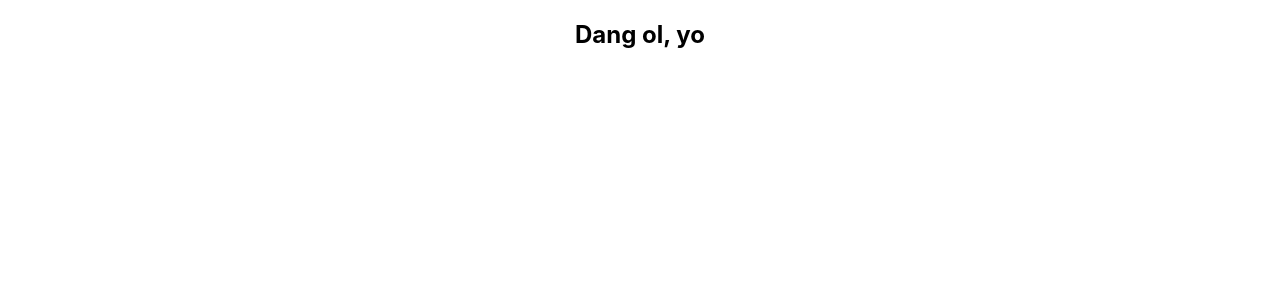
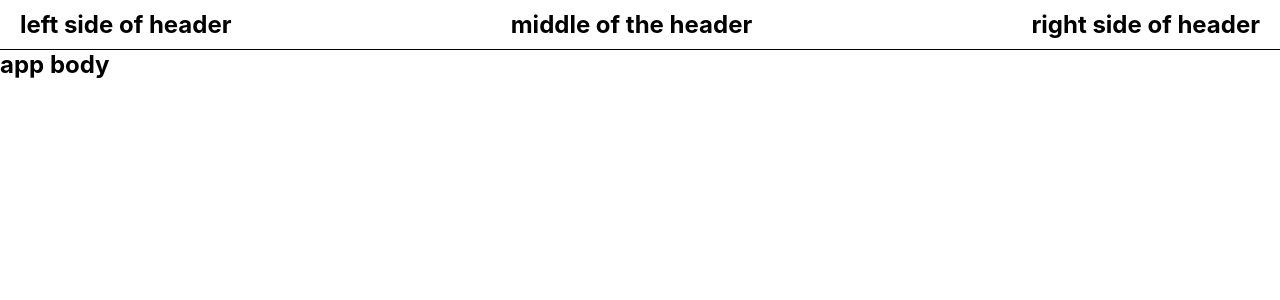
Before and after one commit to arn-foto/P33P, a React (Create React App) app: page / in a window 1280 px wide. Shown: the top 300 px of the page. Built offline with nearby package versions, Linux system fonts and the light colour scheme.

Commit message:
+ Set up Header component

```diff
--- a/package.json
+++ b/package.json
@@ -8,6 +8,7 @@
     "@testing-library/user-event": "^12.6.2",
     "react": "^17.0.1",
     "react-dom": "^17.0.1",
+    "react-router-dom": "^5.2.0",
     "react-scripts": "4.0.1",
     "web-vitals": "^0.2.4"
   },
--- a/src/Js/App.js
+++ b/src/Js/App.js
@@ -1,10 +1,20 @@
+import React from "react";
 import "../styles/App.css";
+import Header from "../Js/Header";
+import { BrowserRouter as Router, Switch, Route, Link } from "react-router-dom";
 
 function App() {
 	return (
-		<div className="App">
-			<h2>Dang ol, yo</h2>
-		</div>
+		<Router>
+			<div className="app">
+				<Header />
+				<div className="app__body">
+					<h2>app body</h2>
+				</div>
+
+				<h2>Dang ol, yo</h2>
+			</div>
+		</Router>
 	);
 }
 
--- /dev/null
+++ b/src/Js/Header.js
@@ -0,0 +1,20 @@
+import React from "react";
+import "../styles/Header.css";
+
+function Header() {
+	return (
+		<div className="header">
+			<div className="header__left">
+				<h2>left side of header</h2>
+			</div>
+			<div className="header__middle">
+				<h2>middle of the header</h2>
+			</div>
+			<div className="header__right">
+				<h2>right side of header</h2>
+			</div>{" "}
+		</div>
+	);
+}
+
+export default Header;
--- a/src/styles/App.css
+++ b/src/styles/App.css
@@ -1,38 +1,7 @@
-.App {
-  text-align: center;
+.app {
+	height: 100vh;
 }
-
-.App-logo {
-  height: 40vmin;
-  pointer-events: none;
+.app__body {
+	display: flex;
+	height: 100vh;
 }
-
-@media (prefers-reduced-motion: no-preference) {
-  .App-logo {
-    animation: App-logo-spin infinite 20s linear;
-  }
-}
-
-.App-header {
-  background-color: #282c34;
-  min-height: 100vh;
-  display: flex;
-  flex-direction: column;
-  align-items: center;
-  justify-content: center;
-  font-size: calc(10px + 2vmin);
-  color: white;
-}
-
-.App-link {
-  color: #61dafb;
-}
-
-@keyframes App-logo-spin {
-  from {
-    transform: rotate(0deg);
-  }
-  to {
-    transform: rotate(360deg);
-  }
-}
--- /dev/null
+++ b/src/styles/Header.css
@@ -0,0 +1,24 @@
+.header {
+	display: flex;
+	align-items: center;
+	justify-content: space-between;
+	border-bottom: 1px solid black;
+}
+
+.header__left {
+	display: flex;
+	padding-left: 20px;
+	align-items: center;
+}
+
+.header__middle {
+	display: flex;
+	align-items: center;
+	padding: 10px;
+}
+
+.header__right {
+	display: flex;
+	padding-right: 20px;
+	cursor: pointer;
+}
--- a/src/styles/index.css
+++ b/src/styles/index.css
@@ -1,13 +1,18 @@
+* {
+	margin: 0;
+	overflow: hidden;
+}
+
 body {
-  margin: 0;
-  font-family: -apple-system, BlinkMacSystemFont, 'Segoe UI', 'Roboto', 'Oxygen',
-    'Ubuntu', 'Cantarell', 'Fira Sans', 'Droid Sans', 'Helvetica Neue',
-    sans-serif;
-  -webkit-font-smoothing: antialiased;
-  -moz-osx-font-smoothing: grayscale;
+	margin: 0;
+	font-family: -apple-system, BlinkMacSystemFont, "Segoe UI", "Roboto", "Oxygen",
+		"Ubuntu", "Cantarell", "Fira Sans", "Droid Sans", "Helvetica Neue",
+		sans-serif;
+	-webkit-font-smoothing: antialiased;
+	-moz-osx-font-smoothing: grayscale;
 }
 
 code {
-  font-family: source-code-pro, Menlo, Monaco, Consolas, 'Courier New',
-    monospace;
+	font-family: source-code-pro, Menlo, Monaco, Consolas, "Courier New",
+		monospace;
 }
```
Also changed, not shown: 2 other files (tests, documents, lock files or other folders).
